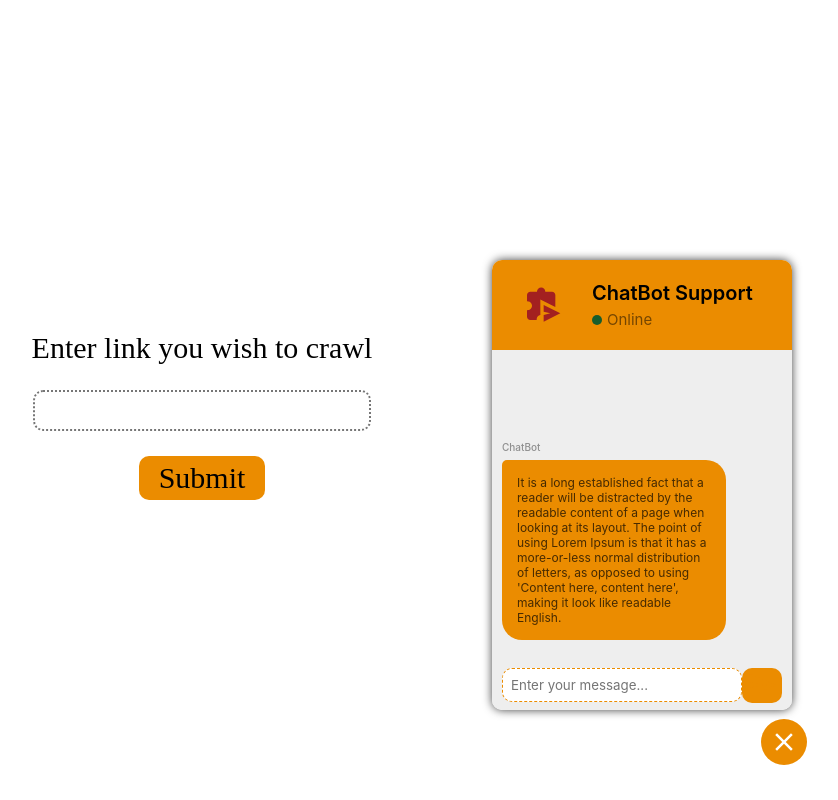
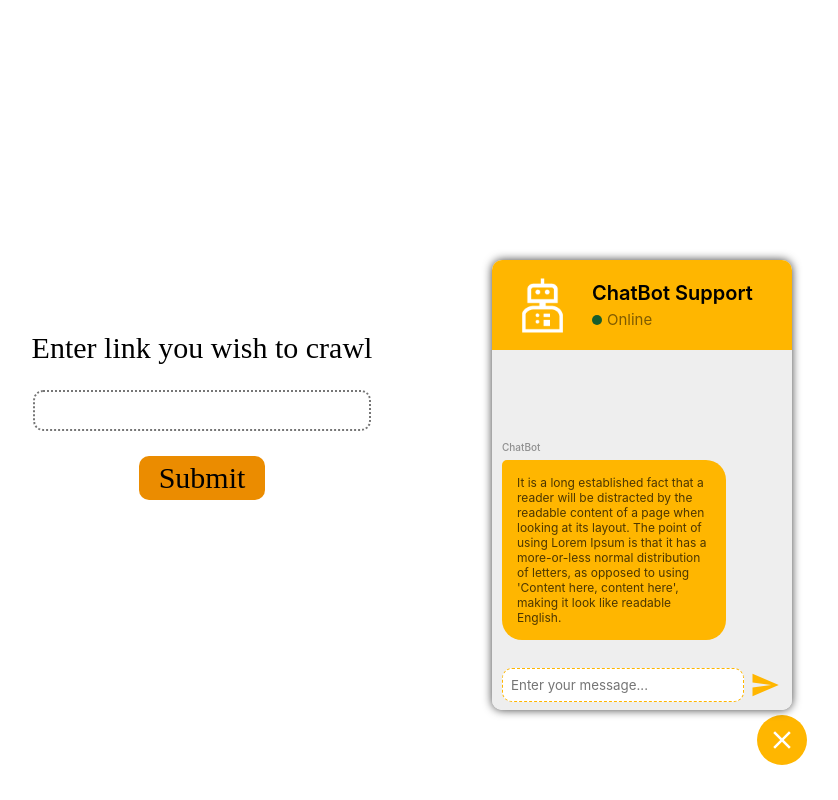
Before and after one commit to aaradhyas210/GPTChatBot, a React (Create React App) app: page / in a window 1280 px wide. Both pictures are taken after a click on the button 1222 px from the left and 742 px from the top of the page. Shown: the whole page, without its empty margins (438-1276 px from the left). Built offline with nearby package versions, Linux system fonts and the light colour scheme.

Commit message:
UI Update changes - PWC Icon change

```diff
--- a/src/App.css
+++ b/src/App.css
@@ -25,7 +25,7 @@
 	margin-bottom: 25px;
 }
 
-.App div button {
+.AppButton {
 	padding: 5px 20px;
 	font-size: 30px;
 	font-family: "ITC Charter Com";
@@ -35,7 +35,7 @@
 	cursor: pointer;
 }
 
-.App div button:hover {
+.AppButton:hover {
 	opacity: 0.9;
 	background-color: #eb8c00 !important;
 }
--- a/src/App.js
+++ b/src/App.js
@@ -38,7 +38,9 @@ function App() {
         <p>Enter link you wish to crawl</p>
         <input onChange={(e) => setCrawlUrl(e.target.value)} type="string" />
         <div>
-					<button onClick={crawlWebsite}>Submit</button>
+          <button className="AppButton" onClick={crawlWebsite}>
+            Submit
+          </button>
         </div>
         {loading && (
           <div className="Line">
--- a/src/components/ChatBot/ChatBot.js
+++ b/src/components/ChatBot/ChatBot.js
@@ -42,6 +42,7 @@ const ChatBot = () => {
   };
 
   const addNewChat = (value) => {
+    if (value === "") return;
     const chat = {
       message: value,
       sender: "client",
@@ -69,8 +70,13 @@ const ChatBot = () => {
             onClick={() => setShowChatWindow(false)}
           />
         ) : (
-					<SmartToyIcon
-						sx={{ color: "#FFFFFF", fontSize: "30px" }}
+          //   <SmartToyIcon
+          //     sx={{ color: "#FFFFFF", fontSize: "30px" }}
+          //     onClick={() => setShowChatWindow(true)}
+          //   />
+          <BotIcon
+            className="small"
+            src="./Bot_Pwc.png"
             onClick={() => setShowChatWindow(true)}
           />
         )}
@@ -80,8 +86,13 @@ const ChatBot = () => {
         <ChatBotWindow>
           <HeaderSection>
             <AvatarSection>
-							<SendTimeExtensionIcon
+              {/* <SendTimeExtensionIcon
                 sx={{ color: "#A32020", fontSize: "40px" }}
+              /> */}
+              <BotIcon
+                className="large"
+                src="./Bot_Pwc.png"
+                onClick={() => setShowChatWindow(true)}
               />
             </AvatarSection>
             <NameSection>
@@ -98,18 +109,21 @@ const ChatBot = () => {
                 <ChatBubbleWrapper
                   className={
                     chat.sender === "client" ? "ClientChat" : "BotChat"
-									}>
+                  }
+                >
                   <ChatBubbleSection
                     className={
                       chat.sender === "client" ? "ClientChat" : "BotChat"
-										}>
+                    }
+                  >
                     <IdentifierText>
                       {chat.sender === "client" ? "You" : "ChatBot"}
                     </IdentifierText>
                     <ChatBubble
                       className={
                         chat.sender === "client" ? "ClientChat" : "BotChat"
-											}>
+                      }
+                    >
                       {chat.message}
                     </ChatBubble>
                   </ChatBubbleSection>
@@ -141,7 +155,7 @@ const ChatBot = () => {
               placeholder="Enter your message..."
             />
             <SendButton onClick={() => addNewChat(messageValue)}>
-							<SendIcon sx={{ color: "#EB8C00", fontSize: "30px" }} />
+              <SendIcon sx={{ color: "#FFB600", fontSize: "30px" }} />
             </SendButton>
           </MessageSection>
         </ChatBotWindow>
@@ -155,10 +169,21 @@ const ChatBotIcon = styled(IconButton)({
   bottom: "35px",
   right: "35px",
   zIndex: 1000,
-	backgroundColor: "#EB8C00",
+  width: "50px",
+  height: "50px",
+  backgroundColor: "#FFB600",
   "&:hover": {
     opacity: 0.8,
-		backgroundColor: "#EB8C00",
+    backgroundColor: "#FFB600",
+  },
+});
+
+const BotIcon = styled("img")({
+  "&.small": {
+    width: "43px",
+  },
+  "&.large": {
+    width: "75px",
   },
 });
 
@@ -178,7 +203,7 @@ const ChatBotWindow = styled("div")({
 
 const HeaderSection = styled("div")({
   height: "70px",
-	backgroundColor: "#EB8C00",
+  backgroundColor: "#FFB600",
   borderRadius: "10px 10px 0px 0px",
   display: "flex",
   alignItems: "center",
@@ -286,7 +311,7 @@ const ChatBubble = styled("div")({
   textAlign: "left",
   whiteSpace: "pre-wrap",
   "&.BotChat": {
-		backgroundColor: "#EB8C00",
+    backgroundColor: "#FFB600",
     color: "rgb(0, 0, 0, 0.7)",
     borderRadius: "5px 20px 20px 20px",
   },
@@ -314,7 +339,7 @@ const MessageInput = styled(TextareaAutosize)({
   backgroundColor: "#FFFFFF",
   borderRadius: "10px",
   resize: "none",
-	borderColor: "#EB8C00",
+  borderColor: "#FFB600",
   borderStyle: "dashed",
   "&:focus": {
     outline: "none",
```
Also changed, not shown: public/Bot_Pwc.png (added). Lines whose indentation alone changed are shown as unchanged.
